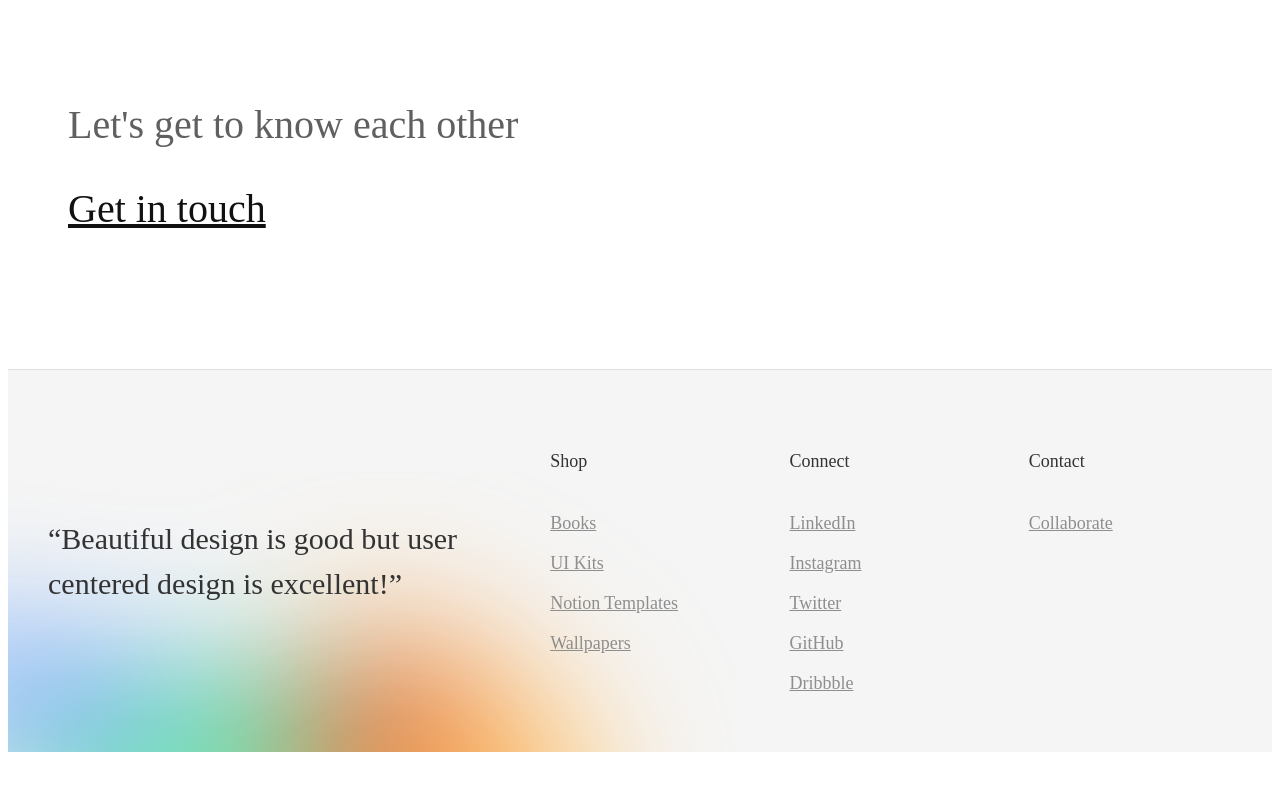
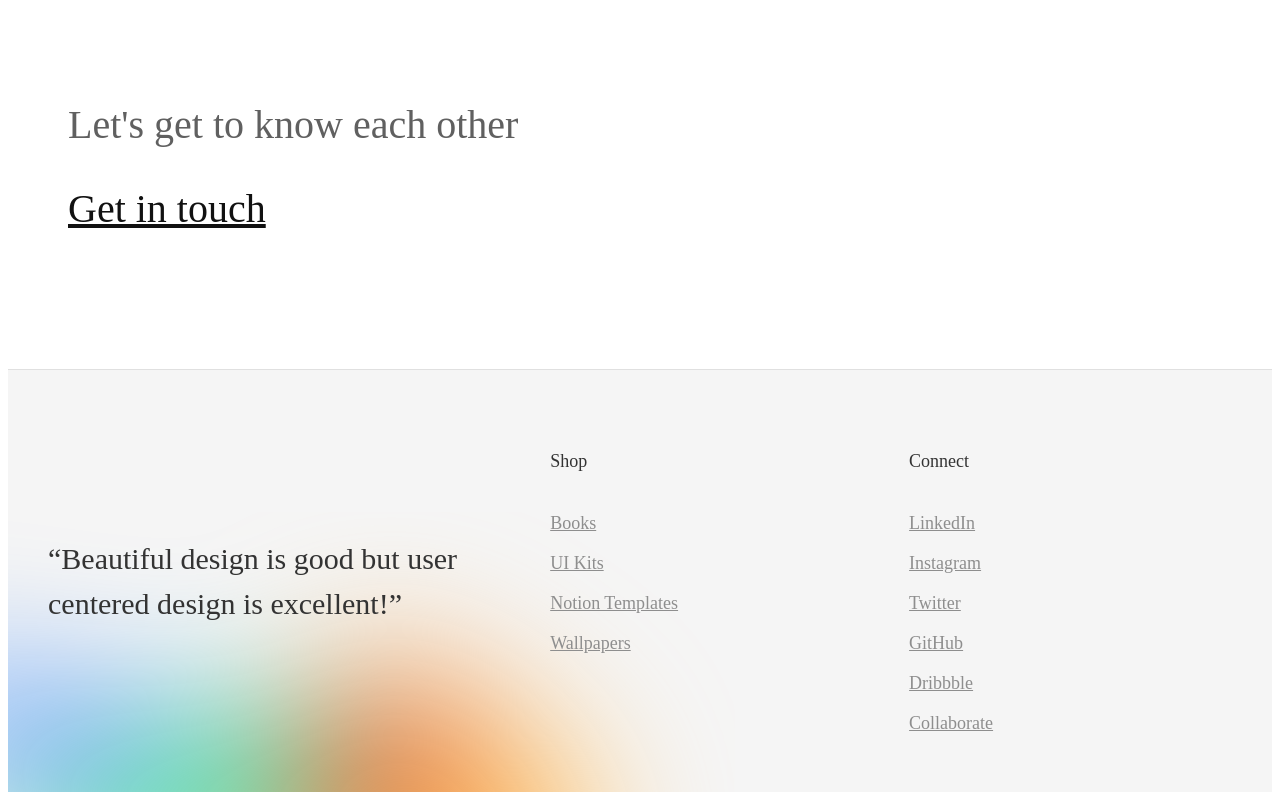
Before and after one commit to haneenmahd/haneenmahd.github.io, a Gatsby site: page / in a window 1280 px wide. Shown: the part 4291-5091 px from the top of the page. Before the commit the page ends 5051 px from the top, so only its background shows below. Built offline with nearby package versions, Linux system fonts and the light colour scheme; Gatsby itself is replaced by a stand-in of ours.

Commit message:
[fix] remove contact

```diff
--- a/src/components/ui/footer/index.tsx
+++ b/src/components/ui/footer/index.tsx
@@ -60,13 +60,13 @@ const QuoteText = styled.h1`
 const LinksGrid = styled.div`
     display: grid;
     width: 100%;
-    grid-template-columns: 1fr 1fr 1fr;
+    grid-template-columns: 1fr 1fr;
     grid-column-gap: 20px;
 
     @media screen and (max-width: 600px) {
         grid-template-columns: 1fr;
         grid-column-gap: 0;
-        grid-template-rows: 1fr 1fr 1fr;
+        grid-template-rows: 1fr 1fr;
         grid-row-gap: 30px;
     }
 `
--- a/src/data/linksData.json
+++ b/src/data/linksData.json
@@ -46,17 +46,10 @@
             {
                 "name": "Dribbble",
                 "route": "/wallpapers"
-            }
-        ]
-    },
-    {
-        "name": "Contact",
-        "route": "/contact",
-        "external": false,
-        "links": [
+            },
             {
                 "name": "Collaborate",
-                "route": "/"
+                "route": "mailto:haneenmahdin@gmail.com"
             }
         ]
     }
```
